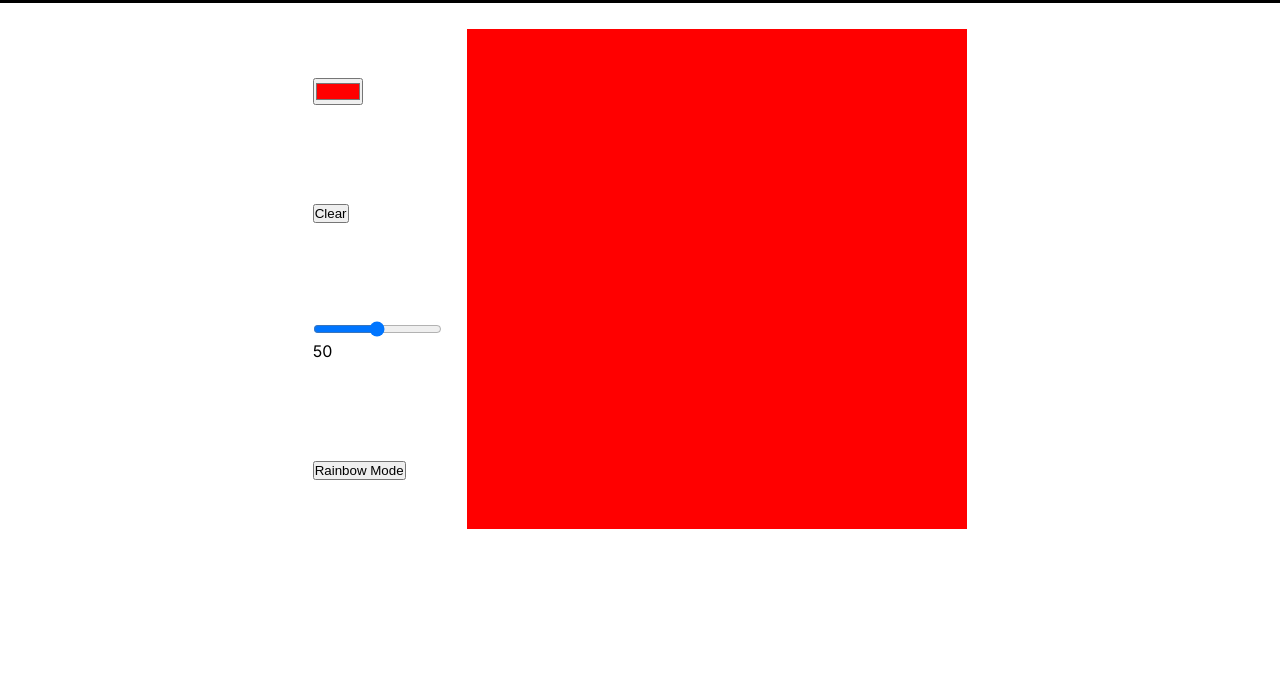
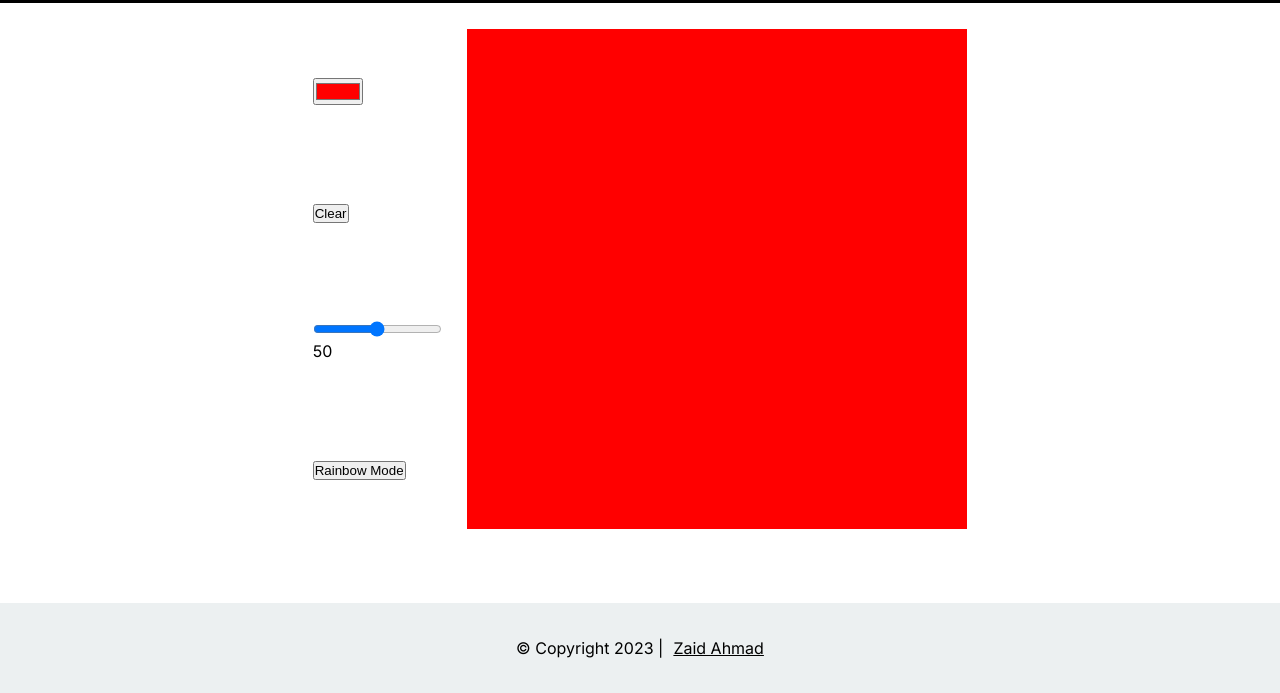
Before and after one commit to zaid-ahmad/etch-a-sketch, a plain HTML site: page index.html in a window 1280 px wide. Shown: the part 107-800 px from the top of the page. Drawn offline with Linux system fonts and the light colour scheme.

Commit message:
Add footer

```diff
--- a/index.html
+++ b/index.html
@@ -32,9 +32,20 @@
                 <button>Rainbow Mode</button>
             </div>
         </div>
+    <!--
+        1. Make dynamic boxes
+        2. Style the settings more (add gradient like background to rainbow button)
+
+    -->
+
         <div class="canvas" style="background-color: red; width: 500px; height: 500px;">
 
         </div>
     </div>
+
+    <footer style="height: 90px">
+        <p>&#169; Copyright 2023 | </p>
+        <a href="https://github.com/zaidahmad25" target="_blank">Zaid Ahmad</a>
+    </footer>
 </body>
 </html>
--- a/style.css
+++ b/style.css
@@ -3,8 +3,11 @@
     padding: 0;
 }
 
-body {
+html, body {
     font-family: 'Inter', sans-serif;
+    display: flex;
+    flex-direction: column;
+    height: 100%;
 }
 
 .container {
@@ -29,3 +32,16 @@ header {
     justify-content: space-around;
     padding-right: 2%;
 }
+
+footer {
+    display: flex;
+    gap: 10px;
+    justify-content: center;
+    align-items: center;
+    margin-top: auto;
+    background-color: #ecf0f1;
+}
+
+footer a {
+    color: black;
+}
```
